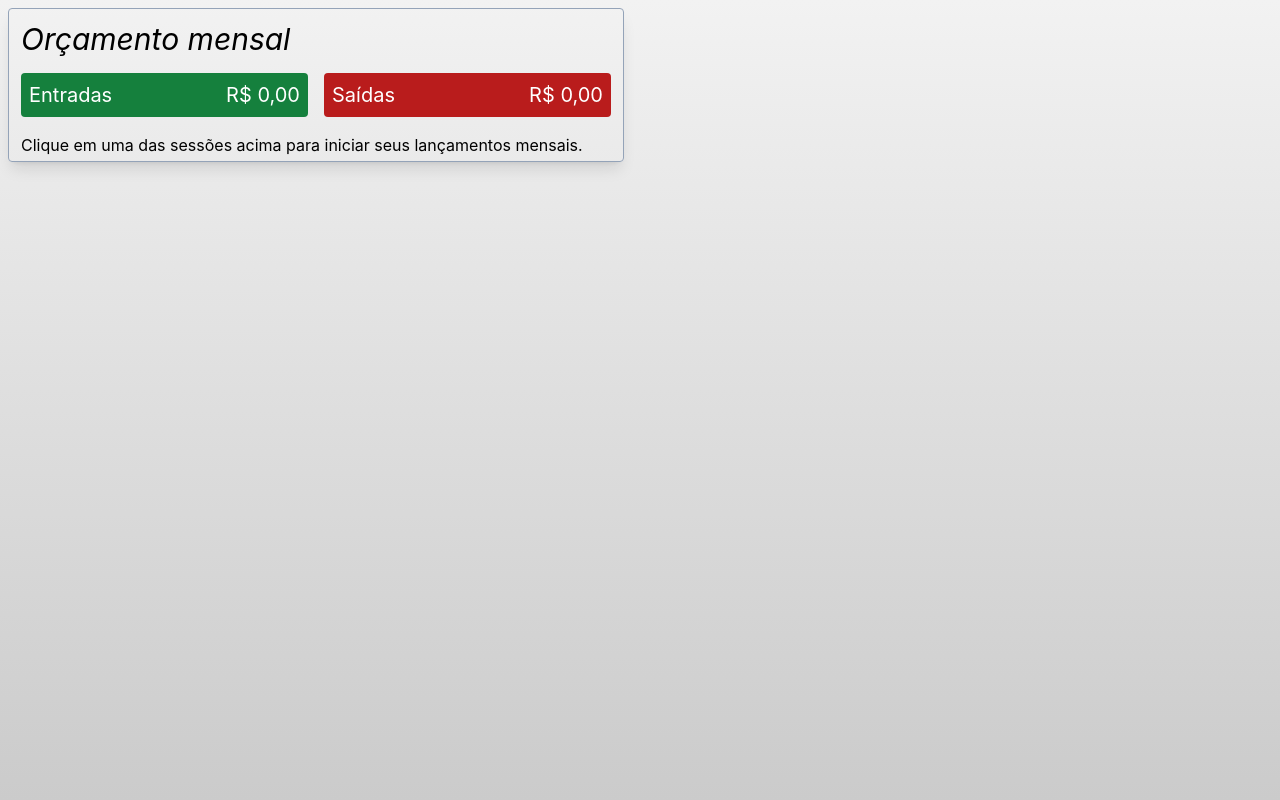
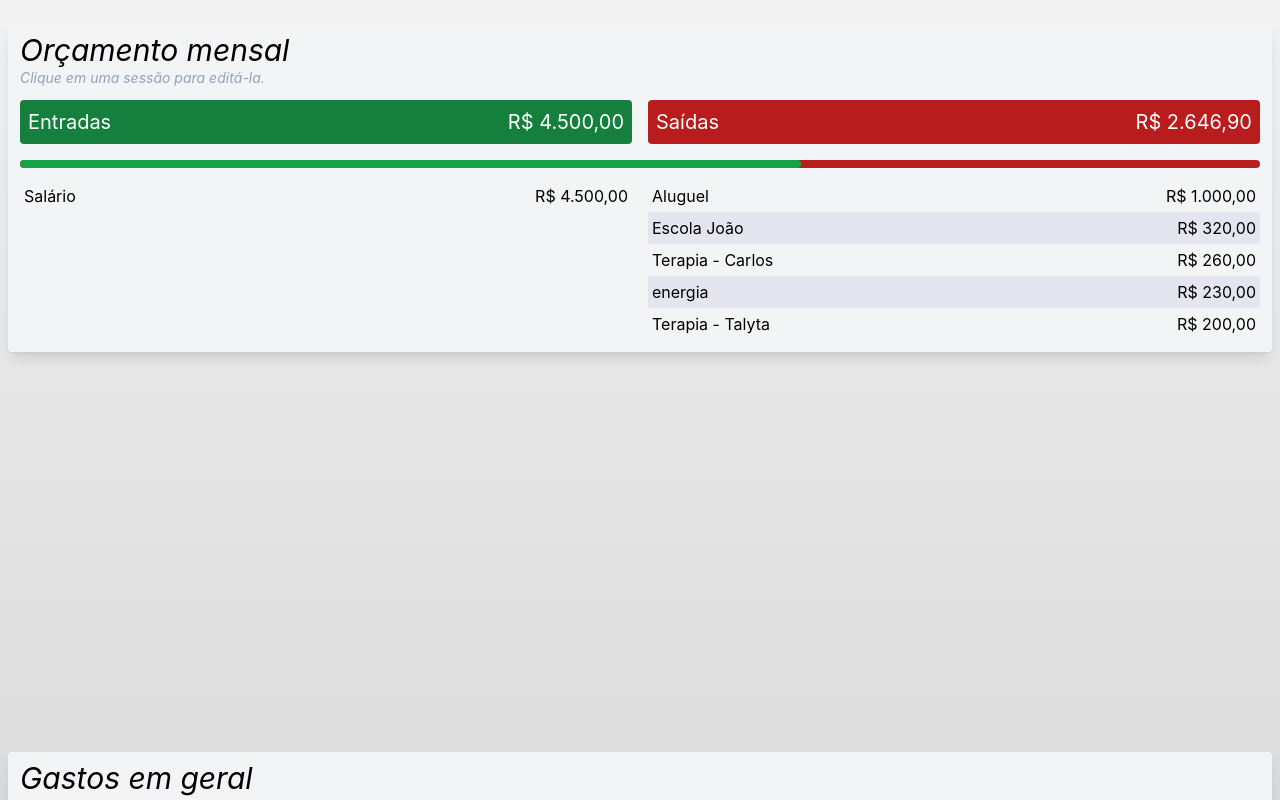
Before and after one commit to josecarlosmonteiro/f-control, a React (Create React App) app: page / in a window 1280 px wide. Shown: the top 800 px of the page. Built offline with nearby package versions, Linux system fonts and the light colour scheme; data requests are answered from the project's data file.

Commit message:
feat: ajustar display e implementar gráfico de despesas.

```diff
--- a/package.json
+++ b/package.json
@@ -11,6 +11,7 @@
     "@types/react": "^18.0.0",
     "@types/react-dom": "^18.0.0",
     "axios": "^1.3.4",
+    "chart.js": "^4.2.1",
     "lodash": "^4.17.21",
     "react": "^18.2.0",
     "react-dom": "^18.2.0",
@@ -48,6 +49,7 @@
   },
   "devDependencies": {
     "@types/axios": "^0.14.0",
+    "@types/chart.js": "^2.9.37",
     "@types/lodash": "^4.14.191",
     "@types/react-icons": "^3.0.0",
     "@types/react-router-dom": "^5.3.3",
--- a/src/components/Budget/BudgetComparation.tsx
+++ b/src/components/Budget/BudgetComparation.tsx
@@ -1,13 +1,20 @@
-export function BudgetComparation(props: any) {
-  const { amount, revenues } = props;
+import { useContext } from "react";
+import { BudgetContext } from "../../contexts/BudgetProvider";
+import { amount, totalByType } from "../../utils/lists";
+
+export function BudgetComparation() {
+  const { budget } = useContext(BudgetContext);
+  const budgetAmount = amount(budget);
 
   return (
     <>
-      {!!amount && (
+      {!!budgetAmount && (
         <div className="h-2 my-3 flex items-center bg-red-700 rounded">
           <div
             style={{
-              width: `${Math.round((revenues / amount) * 100)}%`,
+              width: `${Math.round(
+                (totalByType(budget, "in") / budgetAmount) * 100
+              )}%`,
             }}
             className="h-full bg-green-600 rounded duration-1000"
           ></div>
--- a/src/components/Budget/NewItemForm.tsx
+++ b/src/components/Budget/NewItemForm.tsx
@@ -11,8 +11,7 @@ export function NewItemForm({ type }: { type: string }) {
 
   const onSubmit = (data: any) => {
     addRegister({ ...data, type });
-    reset();
-    setFocus("title");
+    setFocus("title", { shouldSelect: true });
   };
 
   return (
--- a/src/components/Budget/index.tsx
+++ b/src/components/Budget/index.tsx
@@ -7,10 +7,11 @@ import { CurrencyList } from "../shared/CurrencyList";
 import { Modal } from "../shared/Modal";
 import { BudgetList } from "./BudgetList";
 import { TotalInfo } from "./TotalInfo";
-import { amount, filterByType, totalByType } from "../../utils/lists";
 import { NewItemForm } from "./NewItemForm";
+import { BudgetComparation } from "./BudgetComparation";
+
+import { filterByType, totalByType } from "../../utils/lists";
 import { currency } from "../../utils/monetary";
-import { BudgetComparation } from "./BudgetComparation";
 
 export function Budget() {
   const {
@@ -25,9 +26,6 @@ export function Budget() {
 
   return (
     <div>
-      <h1 className="my-2 mb-4 italic flex justify-between text-3xl">
-        Orçamento mensal
-      </h1>
       <div className="flex justify-between gap-4 mb-4">
         <TotalInfo
           title="Entradas"
@@ -43,10 +41,7 @@ export function Budget() {
         />
       </div>
 
-      <BudgetComparation
-        amount={amount(budget)}
-        revenues={totalByType(budget, "in")}
-      />
+      <BudgetComparation />
 
       <div className="flex justify-between gap-4">
         {!!budget.length ? (
@@ -98,6 +93,7 @@ export function Budget() {
           </div>
         }
       >
+        <BudgetComparation />
         <div className="text-red-600">
           <CurrencyList list={filterByType(budget, "out")} />
         </div>
--- /dev/null
+++ b/src/components/Chart/ChartData.tsx
@@ -0,0 +1,37 @@
+import Chart, { ChartTypeRegistry } from "chart.js/auto";
+import { useEffect, useRef } from "react";
+
+export interface ChartDataProps {
+  type: keyof ChartTypeRegistry;
+  labels: string[];
+  data: any;
+}
+
+export function ChartData({ type, labels, data }: ChartDataProps) {
+  const chartContainer: any = useRef(null);
+
+  useEffect(() => {
+    const container = chartContainer.current;
+    const newCanva = document.createElement("canvas");
+    newCanva.setAttribute("width", "100%");
+
+    new Chart(newCanva, {
+      type,
+      data: {
+        labels,
+        datasets: [{ data, backgroundColor: "#c73c55" }],
+      },
+      options: {
+        plugins: {
+          legend: { display: false },
+        },
+      },
+    });
+
+    container.append(newCanva);
+
+    return () => container.removeChild(container.children[0]);
+  }, [data, labels, type]);
+
+  return <div className="block h-full" ref={chartContainer}></div>;
+}
--- /dev/null
+++ b/src/components/Chart/index.tsx
@@ -0,0 +1,17 @@
+import { useContext } from "react";
+import { BudgetContext } from "../../contexts/BudgetProvider";
+import { filterByType } from "../../utils/lists";
+import { ChartData, ChartDataProps } from "./ChartData";
+
+export function Chart() {
+  const { budget } = useContext(BudgetContext);
+  const expenses = filterByType(budget, "out");
+
+  const chartData: ChartDataProps = {
+    type: "bar",
+    labels: expenses.map((el) => el.title),
+    data: expenses.map((el) => el.value),
+  };
+
+  return <ChartData {...chartData} />;
+}
--- a/src/database/db.json
+++ b/src/database/db.json
@@ -1,3 +1,106 @@
 {
-  "budget": []
+  "budget": [
+    {
+      "title": "Salário",
+      "value": "4500",
+      "type": "in",
+      "id": 1
+    },
+    {
+      "title": "Aluguel",
+      "value": "1000",
+      "type": "out",
+      "id": 2
+    },
+    {
+      "title": "energia",
+      "value": "230",
+      "type": "out",
+      "id": 3
+    },
+    {
+      "title": "água",
+      "value": "98",
+      "type": "out",
+      "id": 4
+    },
+    {
+      "title": "internet",
+      "value": "70",
+      "type": "out",
+      "id": 5
+    },
+    {
+      "title": "Netflix",
+      "value": "56.90",
+      "type": "out",
+      "id": 6
+    },
+    {
+      "title": "Prime",
+      "value": "16",
+      "type": "out",
+      "id": 7
+    },
+    {
+      "title": "Escola João",
+      "value": "320",
+      "type": "out",
+      "id": 8
+    },
+    {
+      "title": "Claro Móvel",
+      "value": "40",
+      "type": "out",
+      "id": 9
+    },
+    {
+      "title": "Dentista",
+      "value": "80",
+      "type": "out",
+      "id": 10
+    },
+    {
+      "title": "Terapia - Talyta",
+      "value": "200",
+      "type": "out",
+      "id": 11
+    },
+    {
+      "title": "Terapia - Carlos",
+      "value": "260",
+      "type": "out",
+      "id": 12
+    },
+    {
+      "title": "Spotify - Talyta",
+      "value": "8",
+      "type": "out",
+      "id": 13
+    },
+    {
+      "title": "Plano de Saúde - Talyta",
+      "value": "28",
+      "type": "out",
+      "id": 14
+    },
+    {
+      "title": "Prime - Talyta",
+      "value": "15",
+      "type": "out",
+      "id": 15
+    },
+    {
+      "title": "Psiquiatra - Talyta",
+      "value": "150",
+      "type": "out",
+      "id": 16
+    },
+    {
+      "title": "Unhas",
+      "value": "75",
+      "type": "out",
+      "id": 17
+    }
+  ]
 }
--- a/src/index.css
+++ b/src/index.css
@@ -11,7 +11,7 @@ body {
     sans-serif;
   -webkit-font-smoothing: antialiased;
   -moz-osx-font-smoothing: grayscale;
-  background: linear-gradient(#f2f2f2, #cbcbcb);
+  background: linear-gradient(#f2f2f2, #dbdbdb);
   background-attachment: fixed;
 }
 
--- a/src/pages/Home/index.tsx
+++ b/src/pages/Home/index.tsx
@@ -1,15 +1,30 @@
-import React from "react";
+import { BudgetProvider } from "../../contexts/BudgetProvider";
 import { Budget } from "../../components/Budget";
-import { BudgetProvider } from "../../contexts/BudgetProvider";
+import { Chart } from "../../components/Chart";
 
 export default function Home() {
   return (
-    <div className="grid grid-cols-12 gap-4">
-      <div className="col-span-12 md:col-span-8 xl:col-span-6 py-1 p-3 m-2 border border-slate-400 rounded shadow-lg">
-        <BudgetProvider>
-          <Budget />
-        </BudgetProvider>
-      </div>
+    <div className="grid grid-cols-12 grid-rows-2 gap-4 pt-4">
+      <BudgetProvider>
+        <div className="col-span-12">
+          <div className="py-1 p-3 m-2 bg-gray-100 rounded shadow-lg">
+            <h1 className="my-1 italic text-3xl mb-3">
+              Orçamento mensal
+              <h4 className="text-slate-400 text-sm">
+                Clique em uma sessão para editá-la.
+              </h4>
+            </h1>
+            <Budget />
+          </div>
+        </div>
+        <div className="col-span-12">
+          <div className="py-1 p-3 m-2 bg-gray-100 rounded shadow-lg">
+            <h1 className="my-1 italic text-3xl">Gastos em geral</h1>
+            <br />
+            <Chart />
+          </div>
+        </div>
+      </BudgetProvider>
     </div>
   );
 }
```
Also changed, not shown: 1 other file (tests, documents, lock files or other folders).
